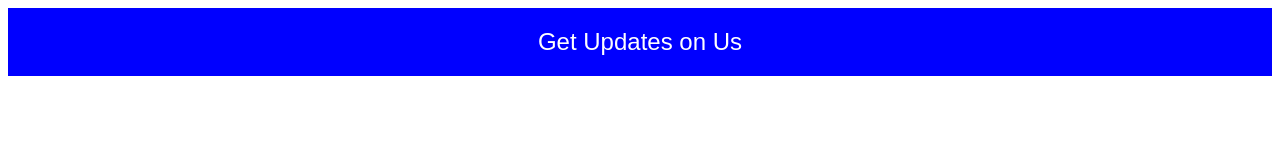
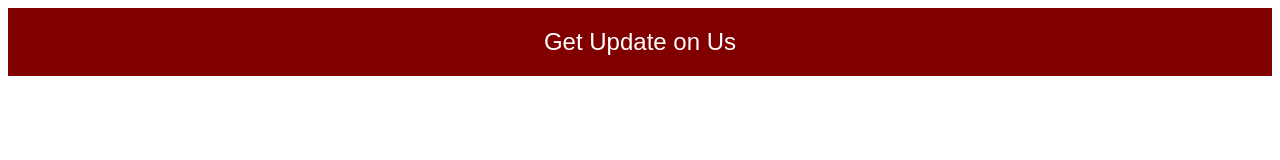
Before and after one commit to dsp-webcreate/DSPwebpage, a plain HTML site: page NEWS.html in a window 1280 px wide. Drawn offline with Linux system fonts and the light colour scheme.

Commit message:
Update NEWS.html

```diff
--- a/NEWS.html
+++ b/NEWS.html
@@ -5,7 +5,7 @@
   <title>Get Updates</title>
   <style>
     .update-banner {
-      background-color: blue;
+      background-color: maroon;
       color: white;
       padding: 20px;
       text-align: center;
@@ -17,7 +17,7 @@
 <body>
 
   <div class="update-banner">
-    Get Updates on Us
+    Get Update on Us
   </div>
 
 </body>
```
